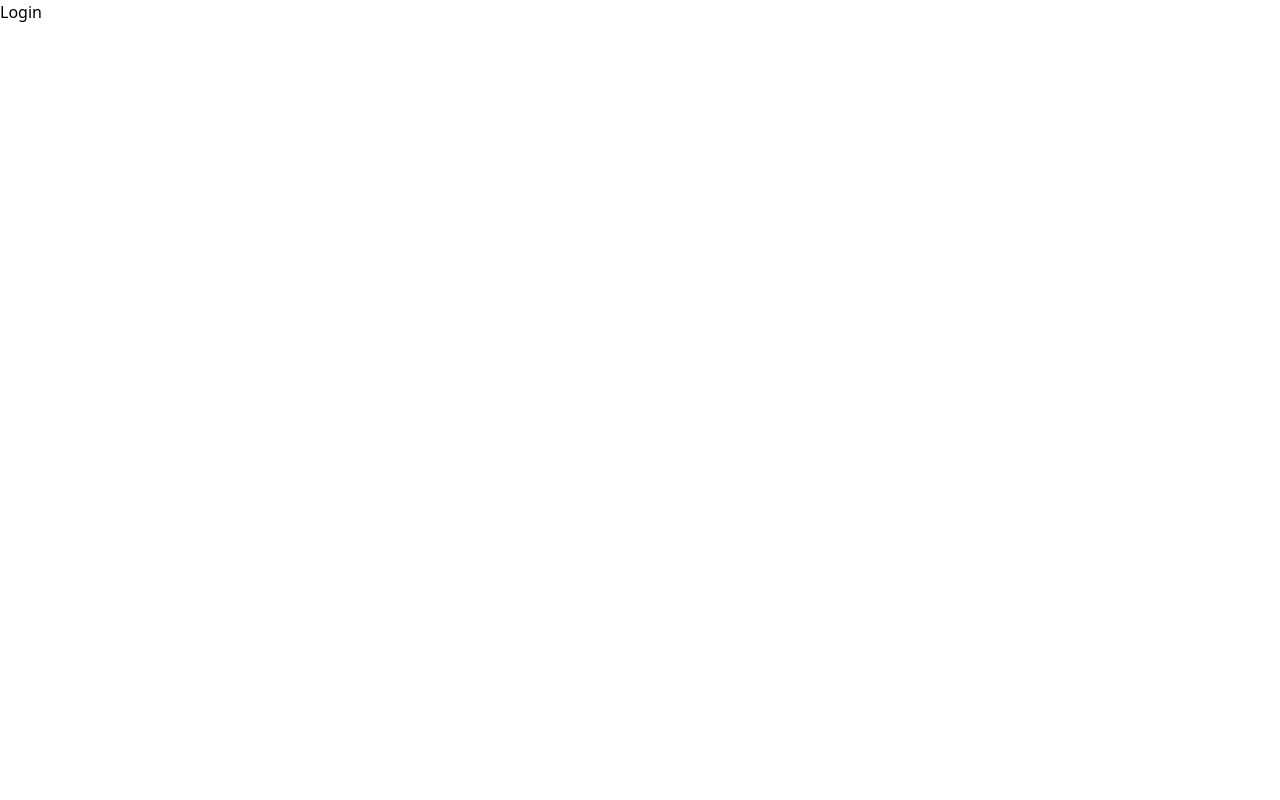
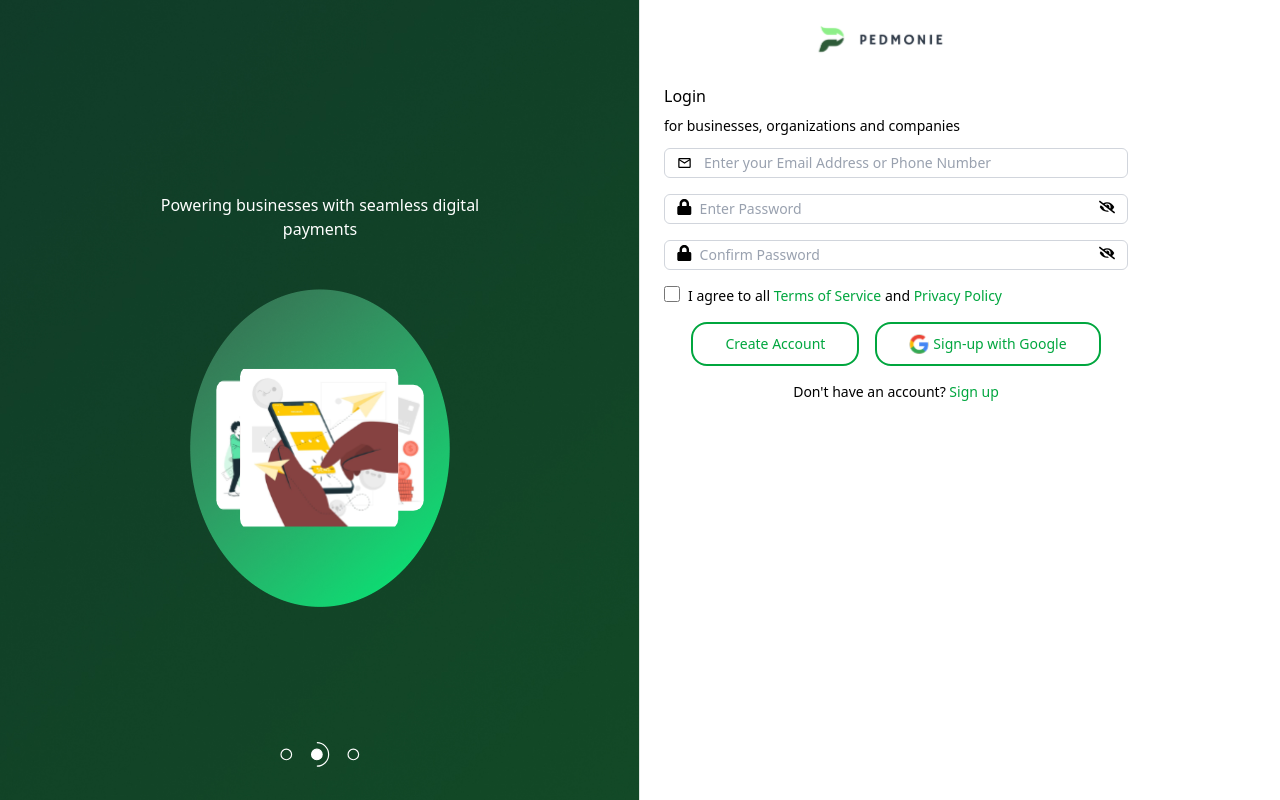
Before and after one commit to omarologyy/Fintech, a React (Vite) app in the folder fintechApp/: page /login in a window 1280 px wide. Built offline with nearby package versions, Linux system fonts and the light colour scheme.

Commit message:
Merchant Login page finished

```diff
--- a/fintechApp/src/components/Merchant/Login.jsx
+++ b/fintechApp/src/components/Merchant/Login.jsx
@@ -1,7 +1,163 @@
-import React from "react";
+import React, { useState } from "react";
+import google from "../../svgs/google.svg";
+import dots from "../../svgs/dots.svg";
+import overlayPic from "../../svgs/overlayPic.svg";
+import ellipse from "../../images/ellipse.png";
+import SignUpBg from "../../images/SignUpBg.jpg";
+import Logo from "../../svgs/MainLogo.svg";
+import { LuUserRound } from "react-icons/lu";
+import { MdOutlineMailOutline } from "react-icons/md";
+import { FaPhone } from "react-icons/fa";
+import { SlCalender } from "react-icons/sl";
+import { FaLock } from "react-icons/fa";
+import { FaEye, FaEyeSlash } from "react-icons/fa";
 
 function Login() {
-  return <div>Login</div>;
+  const [showPassword, setShowPassword] = useState(false);
+  const [confirmPassword, setConfirmPassword] = useState(false);
+
+  // this function toggles password visibility
+  const togglePasswordVisibility = () => {
+    setShowPassword((prev) => !prev);
+  };
+  // this function toggles confirm Password visibility
+  const ConfirmPasswordVisibility = () => {
+    setConfirmPassword((prev) => !prev);
+  };
+
+  return (
+    <div className="flex flex-row h-screen space-x-4">
+      {/* Left hand side */}
+      <div className="relative h-screen w-1/2 flex flex-col justify-center items-center text-center">
+        <img
+          src={SignUpBg}
+          alt="Sign Up Background"
+          className="absolute inset-0 w-full h-full object-cover z-0"
+        />
+
+        <div className="relative z-10 flex flex-col items-center">
+          <p className="text-sm md:text-base text-white font-medium mb-12">
+            <span>Powering businesses with seamless digital</span>
+            <br />
+            <span>payments</span>
+          </p>
+
+          {/* Ellipse and overlayPic */}
+          <div className="relative flex items-center justify-center">
+            <img src={ellipse} alt="Ellipse" className="w-1/2" />
+            <div className="absolute inset-0 flex items-center justify-center">
+              <img src={overlayPic} alt="Overlay" className="w-2/5" />
+            </div>
+          </div>
+        </div>
+        {/* Slider dots */}
+        <img
+          src={dots}
+          alt="Slider Dots"
+          className="absolute bottom-8 left-1/2 transform -translate-x-1/2 w-20 z-10"
+        />
+      </div>
+
+      {/* Right hand side */}
+      <div className="flex flex-col justify-start items-start p-2 w-[480px]">
+        {/* Logo */}
+        <img src={Logo} alt="Pedmonie Logo" className="mb-4 self-center" />
+        <div className="flex flex-col text-start w-full">
+          <h1 className="text-md font-medium mb-2">Login</h1>
+          <p className="text-sm">for businesses, organizations and companies</p>
+        </div>
+
+        {/* Form */}
+        <form className="flex flex-col space-y-4 mt-3 w-full  ">
+          {/* Full width form */}
+          <div className="flex flex-col space-y-4">
+            <div className="flex flex-row items-center border border-gray-300 rounded-md px-3 py-1 space-x-3 w-full">
+              <MdOutlineMailOutline className="text-black" />
+              <input
+                type="text"
+                placeholder="Enter your Email Address or Phone Number"
+                className="w-full text-sm outline-none border-none focus:ring-0 placeholder-gray-400"
+              />
+            </div>
+
+            <div className="flex flex-row items-center border border-gray-300 rounded-md px-3 py-1 space-x-3 w-full">
+              <div className="flex flex-row justify-between items-start w-full">
+                <FaLock className="text-black mr-2" />
+                <input
+                  type={showPassword ? "text" : "password"}
+                  placeholder="Enter Password"
+                  className="w-full text-sm outline-none border-none focus:ring-0 placeholder-gray-400"
+                />
+                <button
+                  type="button"
+                  onClick={togglePasswordVisibility}
+                  className="focus:outline-none"
+                >
+                  {showPassword ? (
+                    <FaEye className="text-black" />
+                  ) : (
+                    <FaEyeSlash className="text-black" />
+                  )}
+                </button>
+              </div>
+            </div>
+            <div className="flex flex-row items-center border border-gray-300 rounded-md px-3 py-1 space-x-3 w-full">
+              <div className="flex flex-row justify-between items-start w-full">
+                <FaLock className="text-black mr-2" />
+                <input
+                  type={confirmPassword ? "text" : "password"}
+                  placeholder="Confirm Password"
+                  className="w-full text-sm outline-none border-none focus:ring-0 placeholder-gray-400"
+                />
+                <button
+                  type="button"
+                  onClick={ConfirmPasswordVisibility}
+                  className="focus:outline-none"
+                >
+                  {showPassword ? (
+                    <FaEye className="text-black" />
+                  ) : (
+                    <FaEyeSlash className="text-black" />
+                  )}
+                </button>
+              </div>
+            </div>
+            <div className="flex flex-row">
+              <input type="checkbox" className="h-4 w-4" />
+              <p className="text-sm ml-2">
+                I agree to all
+                <span className="text-green-600 font-medium">
+                  {" "}
+                  Terms of Service
+                </span>{" "}
+                and{" "}
+                <span className="text-green-600 font-medium">
+                  Privacy Policy
+                </span>
+              </p>
+            </div>
+            <div className="flex flex-row space-x-4 items-center justify-center w-full">
+              <button className="border-2 border-green-600 text-green-600 px-8 py-2.5 rounded-2xl text-sm font-medium hover:bg-gray-100 flex items-center justify-center space-x-1">
+                <span>Create Account</span>
+              </button>
+              <button className="border-2 border-green-600 text-green-600 px-8 py-2.5 rounded-2xl text-sm font-medium hover:bg-gray-100 flex items-center justify-center space-x-1">
+                <img src={google} alt="Google Logo" className="h-5 w-5" />
+                <span>Sign-up with Google</span>
+              </button>
+            </div>
+            <div className="text-center">
+              <p className="text-sm">
+                Don't have an account?{" "}
+                <span className="text-green-600 font-medium cursor-pointer">
+                  Sign up
+                </span>
+              </p>
+            </div>
+          </div>
+        </form>
+      </div>
+    </div>
+  );
 }
 
 export default Login;
```
